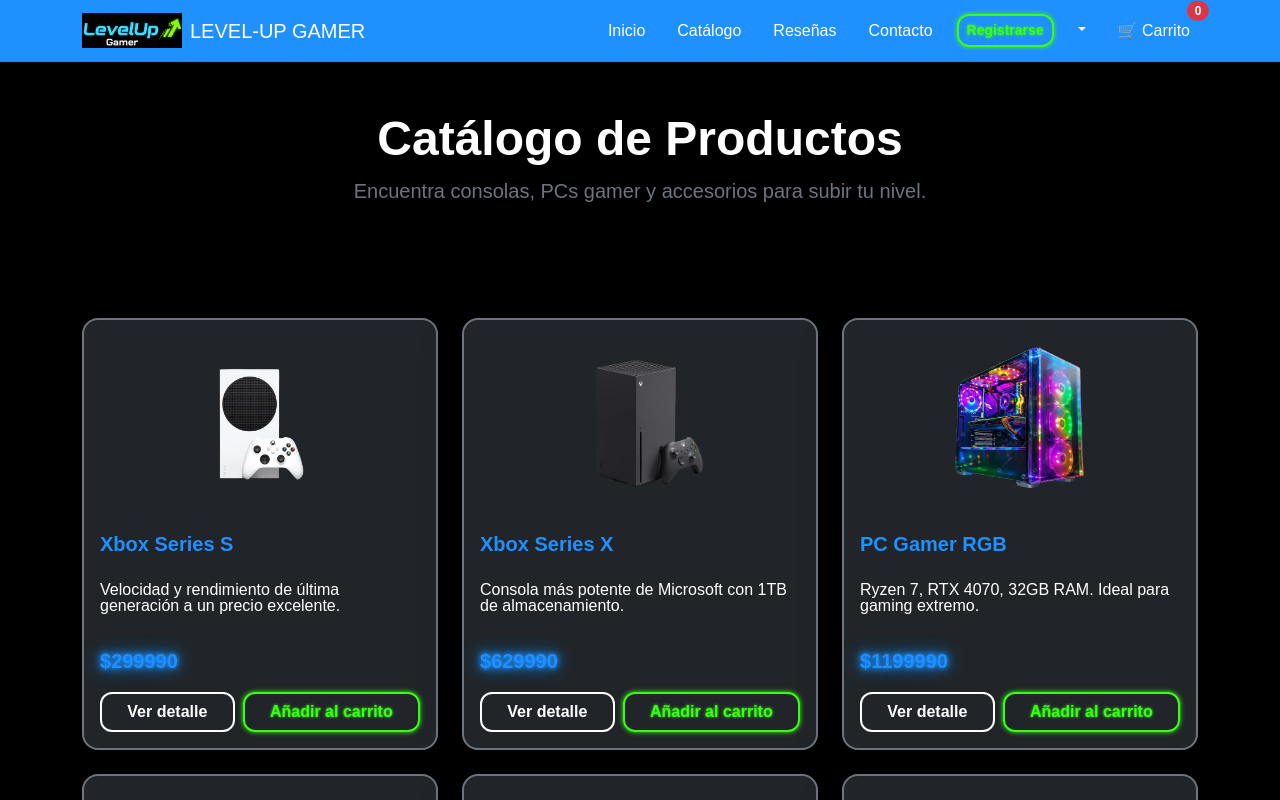
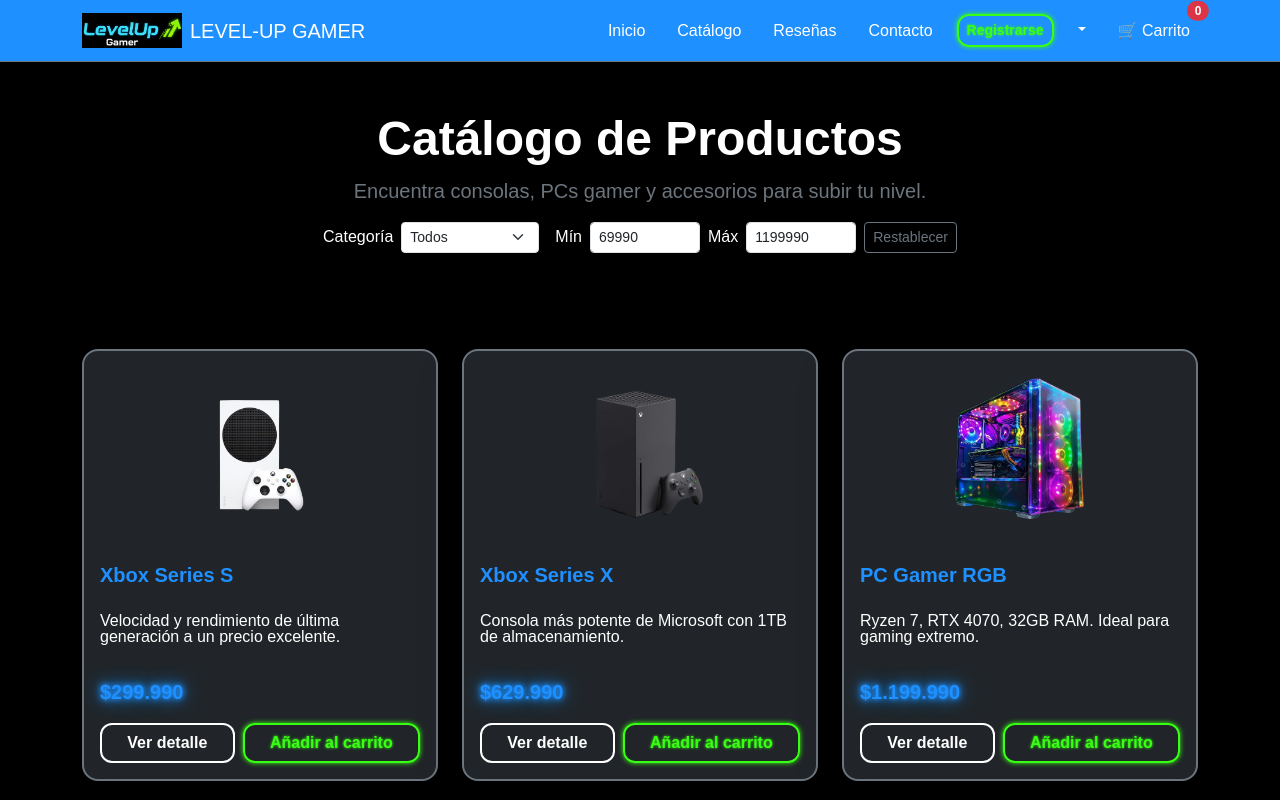
Before and after one commit to Omarfc05/LevelUp-Gamer, a React (Vite) app: page /products in a window 1280 px wide. Shown: the top 800 px of the page. Built offline with nearby package versions, Linux system fonts and the light colour scheme.

Commit message:
Implementado Filtro de categoría y base del carrito

```diff
--- a/src/contexts/CartContext.tsx
+++ b/src/contexts/CartContext.tsx
@@ -1,129 +1,82 @@
-import {
-  createContext,
-  useContext,
-  useEffect,
-  useState,
-  type ReactNode,
-} from "react";
+import { createContext, useContext, useState, type ReactNode } from "react";
 
-// 🧩 Tipo de producto (basado en tu archivo Products.tsx)
 export type Product = {
   id: number;
   title: string;
-  description: string;
+  description?: string;
+  category?: string;
   price: number;
   imgSource: string;
 };
 
-// 🧩 Tipo para ítem del carrito
-export type CartItem = Product & { quantity: number };
+export type CartItem = Product & { qty: number };
 
-// 🧩 Tipo del contexto del carrito
 type CartContextType = {
-  cart: CartItem[];
-  addToCart: (product: Product, qty?: number) => void;
-  removeFromCart: (productId: number) => void;
-  increment: (productId: number) => void;
-  decrement: (productId: number) => void;
+  items: CartItem[];
+  addToCart: (p: Product) => void;
+  removeOne: (id: number) => void;
+  removeAll: (id: number) => void;
   clearCart: () => void;
-  totalCount: number;
-  totalPrice: number;
+  formatCLP: (n: number) => string;
 };
 
-// 🧩 Creación del contexto
-const CartContext = createContext<CartContextType | undefined>(undefined);
+const CartContext = createContext<CartContextType | null>(null);
 
-const STORAGE_KEY = "levelup_cart_v1";
+export function CartProvider({ children }: { children: ReactNode }) {
+  //Definimos el useState de los items del carrito
+  const [items, setItems] = useState<CartItem[]>([]);
 
-// 🧩 Proveedor del carrito
-export const CartProvider = ({ children }: { children: ReactNode }) => {
-  const [cart, setCart] = useState<CartItem[]>([]);
-
-  // Cargar carrito desde localStorage
-  useEffect(() => {
-    const raw = localStorage.getItem(STORAGE_KEY);
-    if (raw) {
-      try {
-        setCart(JSON.parse(raw));
-      } catch (e) {
-        console.error("Error al leer carrito:", e);
-      }
-    }
-  }, []);
-
-  // Guardar carrito en localStorage
-  useEffect(() => {
-    localStorage.setItem(STORAGE_KEY, JSON.stringify(cart));
-  }, [cart]);
-
-  // 🧩 Agregar producto al carrito
-  const addToCart = (product: Product, qty = 1) => {
-    setCart((prev) => {
-      const existing = prev.find((p) => p.id === product.id);
-      if (!existing) {
-        return [...prev, { ...product, quantity: qty }];
-      }
-      return prev.map((p) =>
-        p.id === product.id ? { ...p, quantity: p.quantity + qty } : p
+  //Definimos la funcion para añadir al carro. Si el producto existe, añade 1 a la cantidad.
+  const addToCart = (p: Product) => {
+    setItems((prev) => {
+      const exists = prev.find((it) => it.id === p.id);
+      if (!exists) return [...prev, { ...p, qty: 1 }];
+      return prev.map((it) =>
+        it.id === p.id ? { ...it, qty: it.qty + 1 } : it
       );
     });
   };
 
-  // 🧩 Eliminar producto
-  const removeFromCart = (id: number) => {
-    setCart((prev) => prev.filter((p) => p.id !== id));
+  //Definimos la funcion para remover del carro.
+  const removeOne = (id: number) => {
+    setItems((prev) => {
+      const it = prev.find((x) => x.id === id);
+      if (!it) return prev;
+      if (it.qty === 1) return prev.filter((x) => x.id !== id);
+      return prev.map((x) => (x.id === id ? { ...x, qty: x.qty - 1 } : x));
+    });
   };
 
-  // 🧩 Incrementar cantidad
-  const increment = (id: number) => {
-    setCart((prev) =>
-      prev.map((p) =>
-        p.id === id ? { ...p, quantity: p.quantity + 1 } : p
-      )
-    );
+  //FUNCION APRA ELIMINAR TODOS LOS PRODUCTOS DE UNA MISMA ID
+  const removeAll = (id: number) => {
+    setItems((prev) => prev.filter((x) => x.id !== id));
   };
 
-  // 🧩 Decrementar cantidad
-  const decrement = (id: number) => {
-    setCart((prev) =>
-      prev.map((p) =>
-        p.id === id ? { ...p, quantity: Math.max(1, p.quantity - 1) } : p
-      )
-    );
-  };
+  //LIMPIAR EL CARRITO POR COMPLETO
+  const clearCart = () => setItems([]);
 
-  // 🧩 Vaciar carrito
-  const clearCart = () => setCart([]);
+  //DAMOS FORMATO DE PRECIO CHILENO
+  const formatCLP = (n: number) =>
+    new Intl.NumberFormat("es-CL", {
+      style: "currency",
+      currency: "CLP",
+      maximumFractionDigits: 0,
+    }).format(n);
 
-  // 🧩 Totales
-  const totalCount = cart.reduce((sum, item) => sum + item.quantity, 0);
-  const totalPrice = cart.reduce(
-    (sum, item) => sum + item.price * item.quantity,
-    0
-  );
-
+  //Devolvemos el PROVIDER con todas las funciones para que esten disponibles a nivel global
   return (
     <CartContext.Provider
-      value={{
-        cart,
-        addToCart,
-        removeFromCart,
-        increment,
-        decrement,
-        clearCart,
-        totalCount,
-        totalPrice,
-      }}
+      value={{ items, addToCart, removeOne, removeAll, clearCart, formatCLP }}
     >
       {children}
     </CartContext.Provider>
   );
+}
+
+export const useCart = () => {
+  //Creamos un contexto con CartContext
+  const ctx = useContext(CartContext);
+  //si el contexto no existe aun (es NaN o null) enviar un error
+  if (!ctx) throw new Error("useCart debe usarse dentro de <CartProvider>");
+  return ctx;
 };
-
-// 🧩 Hook para usar el carrito fácilmente
-export const useCart = (): CartContextType => {
-  const context = useContext(CartContext);
-  if (!context)
-    throw new Error("useCart debe usarse dentro de un CartProvider");
-  return context;
-};
--- a/src/main.tsx
+++ b/src/main.tsx
@@ -1,15 +1,18 @@
-import { StrictMode } from 'react'
-import { createRoot } from 'react-dom/client'
-import 'bootstrap/dist/css/bootstrap.min.css';
-import './App.css'
-import App from './App.tsx'
-import { BrowserRouter } from 'react-router';
+import { StrictMode } from "react"
+import { createRoot } from "react-dom/client"
+import { BrowserRouter } from "react-router-dom"
+import App from "./App"
+import { CartProvider } from "./contexts/CartContext"
+import "bootstrap/dist/css/bootstrap.min.css"
+import "bootstrap/dist/js/bootstrap.bundle.min.js"
+import "./app.css"
 
-
-createRoot(document.getElementById('root')!).render(
+createRoot(document.getElementById("root")!).render(
   <StrictMode>
-    <BrowserRouter>
-      <App />
-    </BrowserRouter>
-  </StrictMode>,
+    <CartProvider>
+      <BrowserRouter>
+        <App />
+      </BrowserRouter>
+    </CartProvider>
+  </StrictMode>
 )
--- a/src/pages/ProductDetail.tsx
+++ b/src/pages/ProductDetail.tsx
@@ -1,5 +1,5 @@
 import { Link, useParams } from "react-router-dom"
-import { products } from "../data/Products";
+import { products } from "../data/products";
 
 
 export const ProductDetail = () => {
--- a/src/pages/Products.tsx
+++ b/src/pages/Products.tsx
@@ -1,18 +1,105 @@
 import { Link } from "react-router-dom"
-import { products } from "../data/Products"
+import { useState } from "react"
+import { products } from "../data/products"
+import { useCart } from "../contexts/CartContext"
 
 
 export const Products = () => {
+  const { addToCart, formatCLP } = useCart();
+
+  const categories = ["all", ...new Set(products.map((p) => p.category))];
+  const prices = products.map((p) => p.price);
+
+  const minPriceProductos = Math.min(...prices);
+  const maxPriceProductos = Math.max(...prices);
+
+  const [minPrice, setMinPrice] = useState(minPriceProductos);
+  const [maxPrice, setMaxPrice] = useState(maxPriceProductos);
+  const [selectedCategory, setSelectedCategory] = useState("all");
+
+  const filteredProducts = products.filter((p) => (
+    (selectedCategory === "all" || p.category === selectedCategory) &&
+    p.price >= minPrice &&
+    p.price <= maxPrice
+  ));
+
+  const handleReset = () => {
+    setSelectedCategory("all");
+    setMinPrice(minPriceProductos);
+    setMaxPrice(maxPriceProductos);
+  };
+
   return (
 <>
   <header className="container py-5 text-center">
     <h1 className="display-5 fw-bold title">Catálogo de Productos</h1>
     <p className="lead text-secondary">Encuentra consolas, PCs gamer y accesorios para subir tu nivel.</p>
+
+    {/* FILTROS */}
+    <div className="d-flex flex-column flex-md-row align-items-md-end justify-content-center gap-3 mt-3">
+
+      {/* FILTRO DE CATEGORIA */}
+      <div className="d-flex align-items-center gap-2">
+        <label htmlFor="category" className="form-label mb-0">Categoría</label>
+        <select
+          name="category"
+          id="category"
+          className="form-select form-select-sm"
+          value={selectedCategory}
+          onChange={(e) => setSelectedCategory(e.target.value)}
+        >
+          {categories.map((cat) => (
+            <option key={cat} value={cat}>
+              {cat === "all" ? "Todos" : cat}
+            </option>
+          ))}
+        </select>
+      </div>
+
+      {/* FILTRO DE PRECIO MIN Y MAX */}
+      <div className="d-flex align-items-center gap-2">
+        <label htmlFor="minPrice" className="form-label mb-0">Mín</label>
+        <input
+          id="minPrice"
+          type="number"
+          className="form-control form-control-sm"
+          style={{ width: 110 }}
+          value={minPrice}
+          min={minPriceProductos}
+          max={maxPriceProductos}
+          onChange={(e) => {
+            const v = e.target.value === "" ? minPriceProductos : Number(e.target.value);
+            setMinPrice(v);
+          }}
+        />
+
+        <label htmlFor="maxPrice" className="form-label mb-0">Máx</label>
+        <input
+          id="maxPrice"
+          type="number"
+          className="form-control form-control-sm"
+          style={{ width: 110 }}
+          value={maxPrice}
+          min={minPriceProductos}
+          max={maxPriceProductos}
+          onChange={(e) => {
+            const v = e.target.value === "" ? maxPriceProductos : Number(e.target.value);
+            setMaxPrice(v);
+          }}
+        />
+
+        <button type="button" className="btn btn-outline-secondary btn-sm" onClick={handleReset}>
+          Restablecer
+        </button>
+      </div>
+    </div>
   </header>
 
   <main className="container py-5">
   <div className="row g-4">
-    {products.map((product) => (
+    {filteredProducts.length === 0 && <p>No hay Productos</p>}
+
+    {filteredProducts.map((product) => (
       <div className="col-md-4" key={product.id}>
       <div className="card bg-dark text-white h-100 shadow-lg border-secondary">
         <Link to={`/products/${product.id}`} className="text-decoration-none">
@@ -21,11 +108,17 @@
         <div className="card-body d-flex flex-column">
           <h5 className="card-title">{product.title}</h5>
           <p className="card-text">{product.description}</p>
-          <p className="fw-bold text-accent mb-3">${product.price}</p>
+          <p className="fw-bold text-accent mb-3">{formatCLP(product.price)}</p>
 
           <div className="mt-auto d-flex gap-2">
             <Link to={`/products/${product.id}`} className="btn btn-ghost flex-fill">Ver detalle</Link>
-            <button className="btn btn-accent flex-fill" type="button">Añadir al carrito</button>
+            <button
+              className="btn btn-accent flex-fill"
+              type="button"
+              onClick={() => addToCart(product)}
+            >
+              Añadir al carrito
+            </button>
           </div>
         </div>
       </div>
```
Also changed, not shown: src/data/products.ts (renamed from src/data/Products.tsx).
